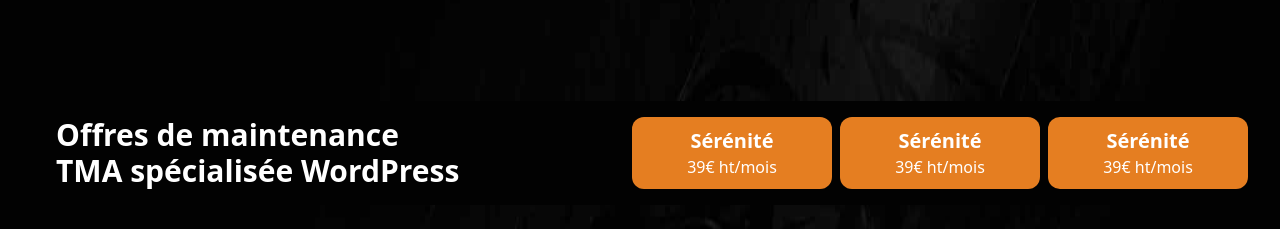
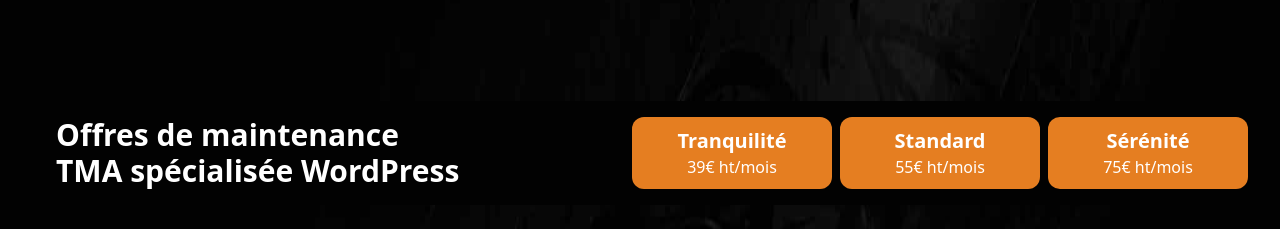
Before and after one commit to akiletour/inrage, a Next.js app: page /prestations/maintenance-site-internet/maintenance-wordpress in a window 1280 px wide. Shown: the part 1460-1689 px from the top of the page. Built offline with nearby package versions, Linux system fonts and the light colour scheme.

Commit message:
Fix typo on WordPress TMA Page

```diff
--- a/pages/prestations/maintenance-site-internet/maintenance-wordpress.tsx
+++ b/pages/prestations/maintenance-site-internet/maintenance-wordpress.tsx
@@ -50,9 +50,9 @@ export default function TmaWordPress({ entries = [] }: Props) {
             <TableHeader
               support="WordPress"
               types={[
-                { name: 'Sérénité', price: '39€ ht/mois' },
-                { name: 'Sérénité', price: '39€ ht/mois' },
-                { name: 'Sérénité', price: '39€ ht/mois' },
+                { name: 'Tranquilité', price: '39€ ht/mois' },
+                { name: 'Standard', price: '55€ ht/mois' },
+                { name: 'Sérénité', price: '75€ ht/mois' },
               ]}
             />
           </div>
```
